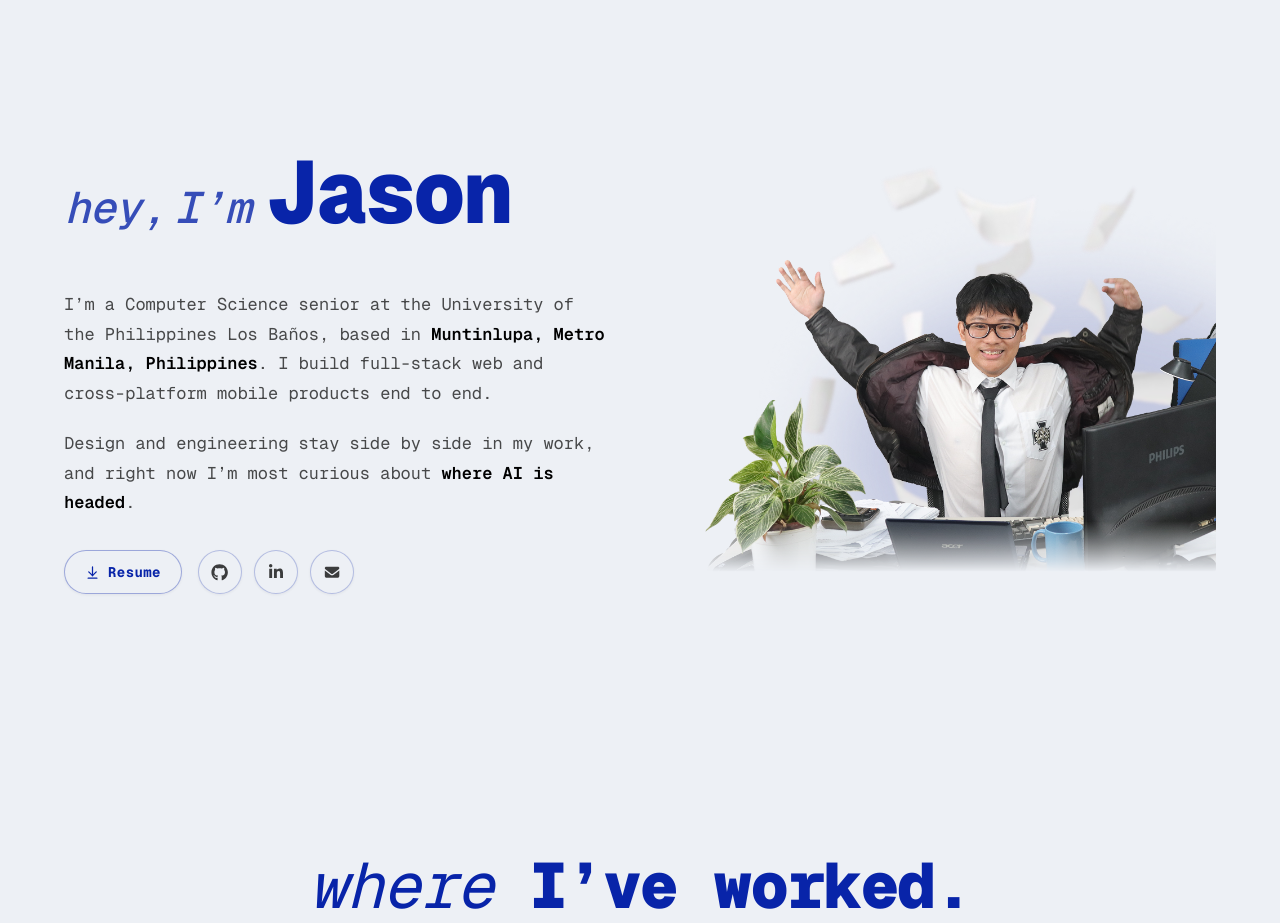
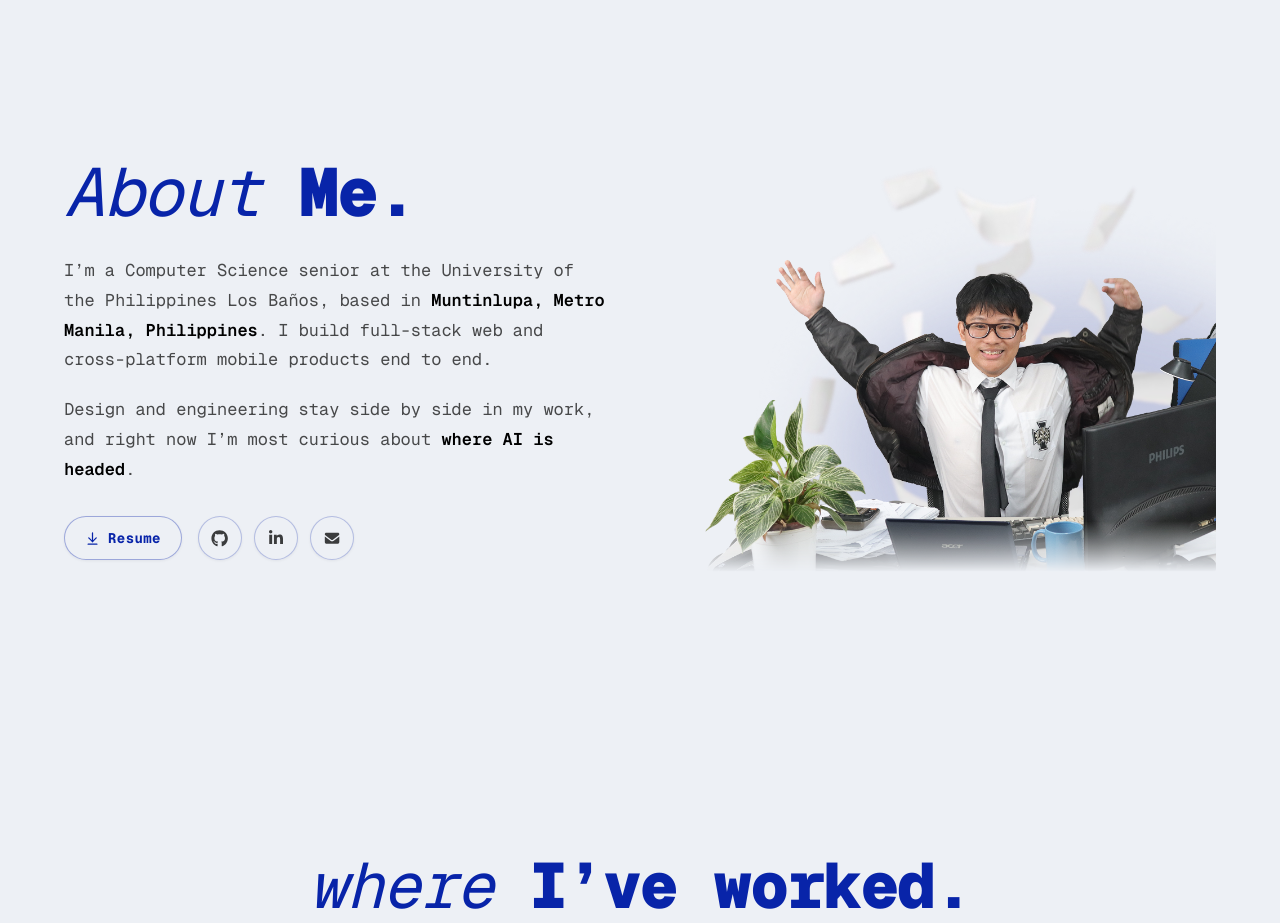
Before and after one commit to jsonJae/myportfolio, a React (Vite) app: page / in a window 1280 px wide. Shown: the part 840-1763 px from the top of the page. Built offline with nearby package versions, Linux system fonts and the light colour scheme.

Commit message:
feat: improve about section and navbar

```diff
--- a/src/components/About.jsx
+++ b/src/components/About.jsx
@@ -19,56 +19,18 @@ const intro = {
     show: { transition: { staggerChildren: 0.12, delayChildren: 0.05 } },
 }
 
-// Kinetic greeting variants
-const heyVariant = {
-    hidden: { opacity: 0, y: 22, rotate: -8, filter: 'blur(6px)' },
-    show: {
-        opacity: 1,
-        y: 0,
-        rotate: 0,
-        filter: 'blur(0px)',
-        transition: {
-            type: 'spring',
-            stiffness: 260,
-            damping: 18,
-            mass: 0.8,
-        },
-    },
-}
-
-const imVariant = {
-    hidden: { opacity: 0, y: 18, filter: 'blur(5px)' },
+// Kinetic title variants for "About Me"
+const titleWordVariant = {
+    hidden: { opacity: 0, y: 24, filter: 'blur(6px)' },
     show: {
         opacity: 1,
         y: 0,
         filter: 'blur(0px)',
         transition: {
             type: 'spring',
-            stiffness: 260,
-            damping: 20,
+            stiffness: 280,
+            damping: 18,
             mass: 0.8,
-            delay: 0.06,
-        },
-    },
-}
-
-const nameGroup = {
-    hidden: {},
-    show: { transition: { staggerChildren: 0.055, delayChildren: 0.16 } },
-}
-
-const letterEntrance = {
-    hidden: { opacity: 0, y: 32, scale: 0.85, filter: 'blur(6px)' },
-    show: {
-        opacity: 1,
-        y: 0,
-        scale: 1,
-        filter: 'blur(0px)',
-        transition: {
-            type: 'spring',
-            stiffness: 320,
-            damping: 16,
-            mass: 0.75,
         },
     },
 }
@@ -95,16 +57,10 @@ const social = {
     show: { opacity: 1, scale: 1, transition: { type: 'spring', stiffness: 320, damping: 18 } },
 }
 
-const letterTilts = [-5, 4, -4, 5, -3];
-
 export default function About() {
     const reduced = useReducedMotion();
     const animate = reduced ? undefined : 'show';
     const initial = reduced ? false : 'hidden';
-
-    // Interactive ripple wave counter for "Jason"
-    const [waveId, setWaveId] = useState(0);
-    const triggerWave = () => setWaveId((v) => v + 1);
 
     // Active tooltip state for social icon buttons
     const [activeTooltip, setActiveTooltip] = useState(null);
@@ -148,112 +104,15 @@ export default function About() {
                 >
                     <h2
                         id="about-title"
-                        aria-label="hey, I’m Jason"
-                        className="flex flex-wrap items-baseline gap-x-4 gap-y-1 text-primary select-none"
+                        className="font-display text-[42px] font-black leading-[0.95] tracking-tight text-primary heading-balance select-none sm:text-[52px] md:text-[68px]"
                     >
-                        {/* Friendly animated greeting */}
-                        <span className="inline-flex items-baseline gap-x-2 overflow-visible">
-                            <motion.span
-                                variants={reduced ? undefined : heyVariant}
-                                className="inline-block overflow-visible"
-                            >
-                                <motion.span
-                                    whileHover={
-                                        reduced
-                                            ? undefined
-                                            : {
-                                                  rotate: [0, -10, 10, -5, 5, 0],
-                                                  scale: 1.08,
-                                                  transition: { duration: 0.55, ease: 'easeInOut' },
-                                              }
-                                    }
-                                    whileTap={reduced ? undefined : { scale: 0.94 }}
-                                    className="inline-block cursor-pointer font-display text-[30px] font-medium italic leading-normal tracking-[-0.02em] text-primary/80 will-change-transform md:text-[44px]"
-                                    title="Say hey!"
-                                >
-                                    hey,
-                                </motion.span>
-                            </motion.span>
-
-                            <motion.span
-                                variants={reduced ? undefined : imVariant}
-                                className="inline-block overflow-visible"
-                            >
-                                <motion.span
-                                    whileHover={
-                                        reduced
-                                            ? undefined
-                                            : {
-                                                  y: -4,
-                                                  scale: 1.06,
-                                                  transition: { type: 'spring', stiffness: 400, damping: 15 },
-                                              }
-                                    }
-                                    className="inline-block font-display text-[30px] font-medium italic leading-normal tracking-[-0.02em] text-primary/80 will-change-transform md:text-[44px]"
-                                >
-                                    I’m
-                                </motion.span>
-                            </motion.span>
-                        </span>
-
-                        {/* Interactive kinetic name with tactile spring physics and click ripple */}
-                        <span className="inline-block overflow-visible">
-                            <motion.span
-                                variants={reduced ? undefined : nameGroup}
-                                onClick={triggerWave}
-                                title="Click for ripple wave"
-                                className="inline-flex cursor-pointer font-display text-[56px] font-black leading-normal tracking-[-0.045em] text-primary md:text-[88px]"
-                            >
-                                {['J', 'a', 's', 'o', 'n'].map((char, index) => (
-                                    <motion.span
-                                        key={`${char}-${index}`}
-                                        variants={reduced ? undefined : letterEntrance}
-                                        className="inline-block overflow-visible"
-                                    >
-                                        <motion.span
-                                            whileHover={
-                                                reduced
-                                                    ? undefined
-                                                    : {
-                                                          y: -16,
-                                                          scale: 1.15,
-                                                          rotate: letterTilts[index],
-                                                          filter: 'drop-shadow(0 14px 22px rgba(8,36,169,0.35))',
-                                                          transition: { type: 'spring', stiffness: 450, damping: 14 },
-                                                      }
-                                            }
-                                            whileTap={
-                                                reduced
-                                                    ? undefined
-                                                    : {
-                                                          y: 3,
-                                                          scale: 0.93,
-                                                          filter: 'drop-shadow(0 2px 4px rgba(8,36,169,0.18))',
-                                                          transition: { type: 'spring', stiffness: 600, damping: 20 },
-                                                      }
-                                            }
-                                            animate={
-                                                waveId > 0 && !reduced
-                                                    ? {
-                                                          y: [0, -22, 0],
-                                                          rotate: [0, letterTilts[index] * 1.8, 0],
-                                                          scale: [1, 1.15, 1],
-                                                          transition: {
-                                                              duration: 0.5,
-                                                              delay: index * 0.055,
-                                                              ease: [0.34, 1.56, 0.64, 1],
-                                                          },
-                                                      }
-                                                    : undefined
-                                            }
-                                            className="inline-block transition-[color] will-change-transform"
-                                        >
-                                            {char}
-                                        </motion.span>
-                                    </motion.span>
-                                ))}
-                            </motion.span>
-                        </span>
+                        <motion.span
+                            variants={reduced ? undefined : titleWordVariant}
+                            className="inline-block overflow-visible"
+                        >
+                            <span className="font-normal italic">About</span>{' '}
+                            <span>Me.</span>
+                        </motion.span>
                     </h2>
 
                     <div className="mt-8 max-w-[40rem]">
--- a/src/components/MagnificationDock.jsx
+++ b/src/components/MagnificationDock.jsx
@@ -109,13 +109,15 @@ function DockItem({
             >
                 <span
                     aria-hidden="true"
-                    className={`pointer-events-none absolute inset-0 origin-left rounded-full bg-primary transition-all duration-300 ease-soft ${isWiped ? 'scale-x-100' : 'scale-x-0'
+                    className={`pointer-events-none absolute inset-0 origin-left rounded-full bg-primary transition-all duration-300 ease-soft ${
+                        isWiped ? 'scale-x-100' : 'scale-x-0'
                     } ${isDimmed ? 'opacity-40' : 'opacity-100'}`}
                 />
                 <motion.span
                     aria-hidden="true"
                     style={{ scale: iconScale }}
-                    className={`pointer-events-none relative z-10 flex items-center justify-center transition-colors duration-300 ${isWiped ? (isDimmed ? 'text-white/80' : 'text-white') : ''
+                    className={`pointer-events-none relative z-10 flex items-center justify-center transition-colors duration-300 ${
+                        isWiped ? (isDimmed ? 'text-white/80' : 'text-white') : ''
                     }`}
                 >
                     {item.icon}
```
Lines whose indentation alone changed are shown as unchanged.
